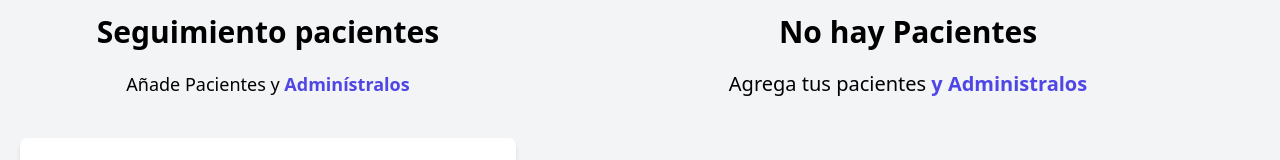
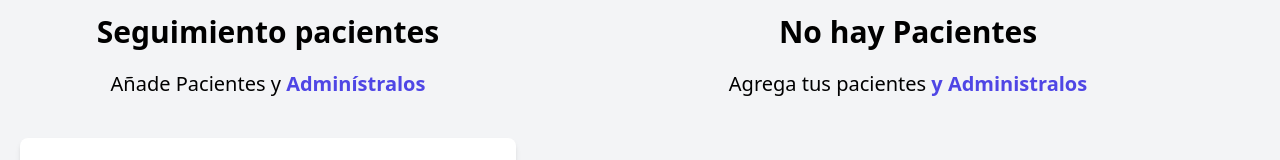
Before and after one commit to Lujan2408/citas-react, a React (Vite) app: page / in a window 1280 px wide. Shown: the part 162-322 px from the top of the page. Built offline with nearby package versions, Linux system fonts and the light colour scheme.

Commit message:
arreglado texto que estaba en diferentes tamaños de fuentes

```diff
--- a/src/components/Formulario.jsx
+++ b/src/components/Formulario.jsx
@@ -79,7 +79,7 @@ const Formulario = ({ pacientes, setPacientes, paciente, setPaciente }) => {
     <div className="md:w-1/2 lg:w-2/5 mx-5">
         <h2 className="font-black text-3xl text-center">Seguimiento pacientes</h2>
 
-        <p className="text-lg mt-5 mb-10 text-center">
+        <p className="text-xl mt-5 mb-10 text-center">
           Añade Pacientes y {''}
           <span className="text-indigo-600 font-bold">Adminístralos</span>
         </p>
```
